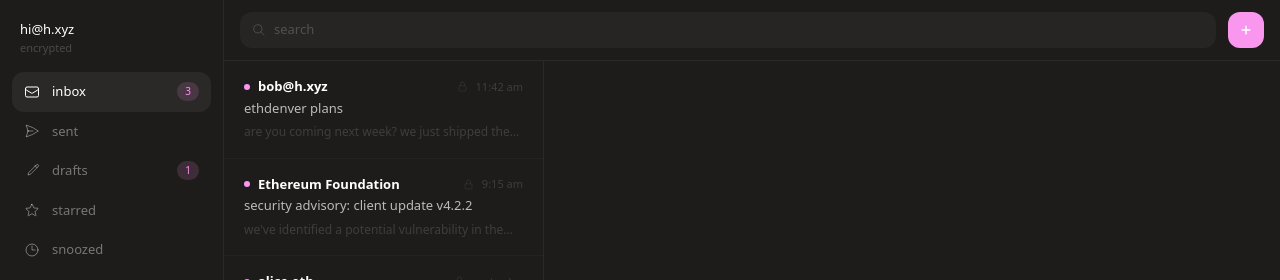
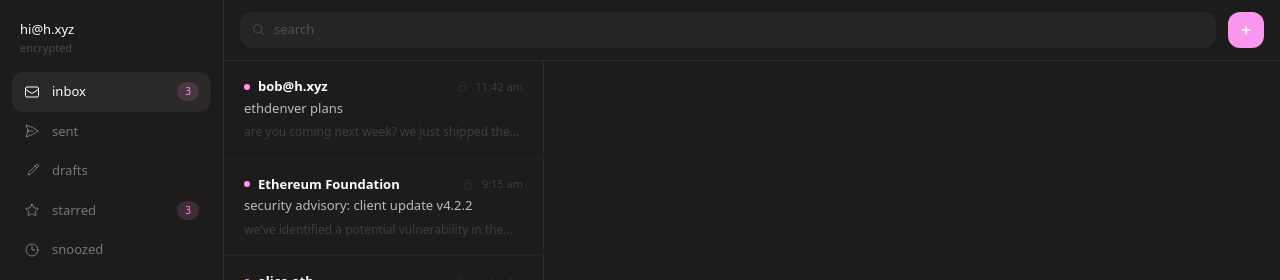
Before and after one commit to keypad/h.xyz, a Next.js app: page /email in a window 1280 px wide. Shown: the top 280 px of the page. Built offline with nearby package versions, Linux system fonts and the light colour scheme.

Commit message:
feat: dynamic unread and starred counts in sidebar

```diff
--- a/components/email/sidebar.tsx
+++ b/components/email/sidebar.tsx
@@ -6,6 +6,11 @@ import { LockIcon } from "@/components/email/icons"
 
 export default function Sidebar() {
 	const { folder, setFolder, setSelected, emails, mobile, setMobile } = useEmail()
+
+	const counts = (id: string) => {
+		if (id === "starred") return emails.filter((e) => e.starred).length || undefined
+		return emails.filter((e) => e.folder === id && e.unread).length || undefined
+	}
 
 	const switchFolder = (id: string) => {
 		setFolder(id)
@@ -48,9 +53,9 @@ export default function Sidebar() {
 							<path d={f.icon} />
 						</svg>
 						<span className="flex-1 text-[13px]">{f.label}</span>
-						{f.count && f.count > 0 && (
+						{counts(f.id) && (
 							<span className="rounded-full bg-[#f996ee]/15 px-2 py-0.5 text-[10px] font-medium text-[#f996ee]">
-								{f.count}
+								{counts(f.id)}
 							</span>
 						)}
 					</button>
```
